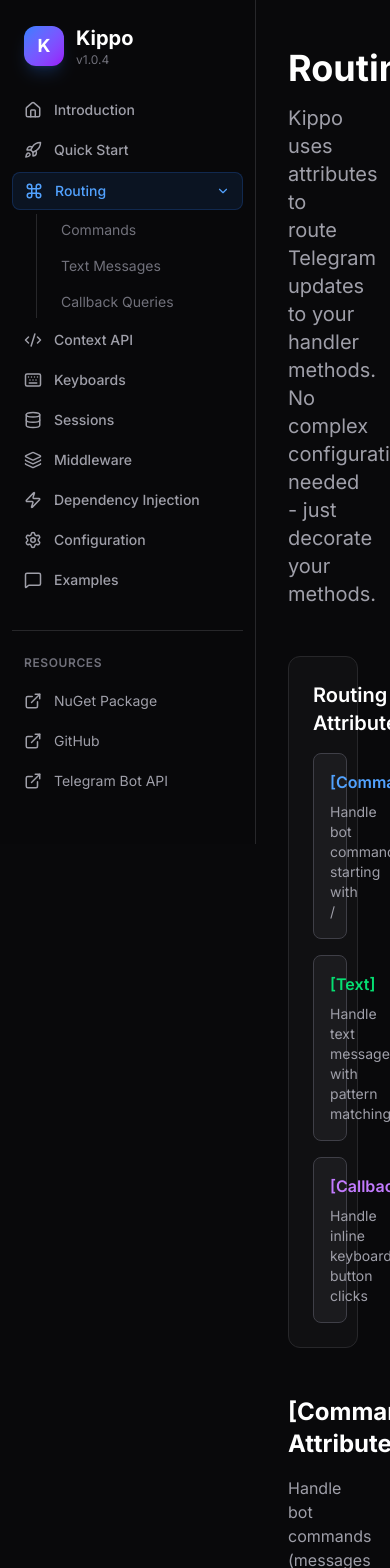
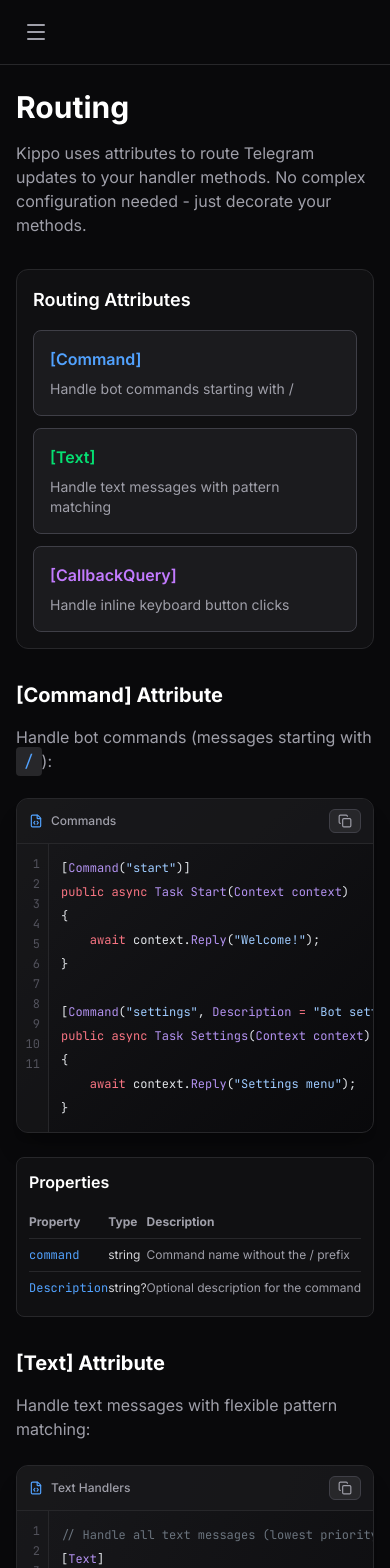
Before and after one commit to TimurbekDev/kippo-doc, a React (Vite) app: page /routing in a window 390 px wide. Shown: the top 1568 px of the page. Built offline with nearby package versions, Linux system fonts and the light colour scheme.

Commit message:
make resposive ui

```diff
--- a/src/components/CodeBlock.tsx
+++ b/src/components/CodeBlock.tsx
@@ -73,19 +73,19 @@
   return (
     <div className="group rounded-xl overflow-hidden border border-zinc-800 bg-gradient-to-br from-zinc-900 to-zinc-950 my-4 shadow-xl shadow-black/20">
       {/* Header */}
-      <div className="flex items-center justify-between px-4 py-2.5 bg-zinc-900/80 border-b border-zinc-800">
-        <div className="flex items-center gap-3">
+      <div className="flex items-center justify-between px-3 sm:px-4 py-2.5 bg-zinc-900/80 border-b border-zinc-800">
+        <div className="flex items-center gap-2 sm:gap-3">
           {/* Traffic lights */}
-          <div className="flex items-center gap-1.5">
+          <div className="hidden sm:flex items-center gap-1.5">
             <div className="w-3 h-3 rounded-full bg-red-500/80"></div>
             <div className="w-3 h-3 rounded-full bg-yellow-500/80"></div>
             <div className="w-3 h-3 rounded-full bg-green-500/80"></div>
           </div>
 
           {/* Filename or language */}
-          <div className="flex items-center gap-2 text-sm">
+          <div className="flex items-center gap-2 text-xs sm:text-sm">
             {getLanguageIcon(language)}
-            <span className="text-zinc-400 font-medium">
+            <span className="text-zinc-400 font-medium truncate max-w-[150px] sm:max-w-none">
               {filename || getLanguageLabel(language)}
             </span>
           </div>
@@ -94,7 +94,7 @@
         {/* Copy button */}
         <button
           onClick={copyToClipboard}
-          className={`flex items-center gap-1.5 px-2.5 py-1 rounded-md text-xs font-medium transition-all ${
+          className={`flex items-center gap-1 sm:gap-1.5 px-2 sm:px-2.5 py-1 rounded-md text-xs font-medium transition-all ${
             copied
               ? 'bg-green-500/20 text-green-400 border border-green-500/30'
               : 'bg-zinc-800 text-zinc-400 hover:text-white hover:bg-zinc-700 border border-zinc-700'
@@ -104,12 +104,12 @@
           {copied ? (
             <>
               <Check size={14} />
-              Copied!
+              <span className="hidden sm:inline">Copied!</span>
             </>
           ) : (
             <>
               <Copy size={14} />
-              Copy
+              <span className="hidden sm:inline">Copy</span>
             </>
           )}
         </button>
@@ -118,14 +118,14 @@
       {/* Code content */}
       <div className="relative flex">
         {shouldShowLineNumbers && (
-          <div className="flex-shrink-0 w-12 bg-zinc-900/50 border-r border-zinc-800 pt-4 pb-4 text-right pr-3 text-zinc-600 text-sm font-mono select-none">
+          <div className="flex-shrink-0 w-8 sm:w-12 bg-zinc-900/50 border-r border-zinc-800 pt-3 sm:pt-4 pb-3 sm:pb-4 text-right pr-2 sm:pr-3 text-zinc-600 text-xs sm:text-sm font-mono select-none">
             {lines.map((_, i) => (
-              <div key={i} className="h-6">{i + 1}</div>
+              <div key={i} className="h-5 sm:h-6">{i + 1}</div>
             ))}
           </div>
         )}
         <div
-          className={`shiki-wrapper flex-1 p-4 overflow-x-auto text-sm font-mono`}
+          className={`shiki-wrapper flex-1 p-3 sm:p-4 overflow-x-auto text-xs sm:text-sm font-mono`}
           dangerouslySetInnerHTML={{ __html: highlightedCode }}
         />
       </div>
--- a/src/components/Layout.tsx
+++ b/src/components/Layout.tsx
@@ -1,12 +1,28 @@
+import { useState } from 'react';
 import { Outlet } from 'react-router-dom';
+import { Menu } from 'lucide-react';
 import { Sidebar } from './Sidebar';
 
 export function Layout() {
+  const [isSidebarOpen, setIsSidebarOpen] = useState(false);
+
   return (
     <div className="flex min-h-screen bg-zinc-950">
-      <Sidebar />
+      <Sidebar isOpen={isSidebarOpen} onClose={() => setIsSidebarOpen(false)} />
+
       <main className="flex-1 overflow-x-hidden">
-        <div className="max-w-4xl mx-auto px-8 py-12">
+        {/* Mobile header with hamburger menu */}
+        <div className="lg:hidden sticky top-0 z-30 bg-zinc-950 border-b border-zinc-800 px-4 py-3">
+          <button
+            onClick={() => setIsSidebarOpen(true)}
+            className="p-2 rounded-lg text-zinc-400 hover:text-white hover:bg-zinc-800 transition-colors"
+            aria-label="Open menu"
+          >
+            <Menu size={24} />
+          </button>
+        </div>
+
+        <div className="max-w-4xl mx-auto px-4 sm:px-6 lg:px-8 py-6 sm:py-8 lg:py-12">
           <Outlet />
         </div>
       </main>
--- a/src/components/Sidebar.tsx
+++ b/src/components/Sidebar.tsx
@@ -11,7 +11,8 @@
   Zap,
   Settings,
   ChevronRight,
-  ExternalLink
+  ExternalLink,
+  X
 } from 'lucide-react';
 
 interface NavItem {
@@ -43,13 +44,43 @@
   { title: 'Examples', href: '/examples', icon: <MessageSquare size={18} /> },
 ];
 
-export function Sidebar() {
+interface SidebarProps {
+  isOpen: boolean;
+  onClose: () => void;
+}
+
+export function Sidebar({ isOpen, onClose }: SidebarProps) {
   const location = useLocation();
 
   return (
-    <aside className="w-64 h-screen sticky top-0 border-r border-zinc-800 bg-zinc-950/50 overflow-y-auto">
+    <>
+      {/* Mobile overlay */}
+      {isOpen && (
+        <div
+          className="fixed inset-0 bg-black/50 z-40 lg:hidden"
+          onClick={onClose}
+        />
+      )}
+
+      {/* Sidebar */}
+      <aside className={`
+        fixed lg:sticky top-0 h-screen z-50
+        w-64 border-r border-zinc-800 bg-zinc-950 overflow-y-auto
+        transition-transform duration-300 ease-in-out
+        lg:translate-x-0
+        ${isOpen ? 'translate-x-0' : '-translate-x-full'}
+      `}>
       <div className="p-6">
-        <Link to="/" className="flex items-center gap-3 group">
+        {/* Close button for mobile */}
+        <button
+          onClick={onClose}
+          className="lg:hidden absolute top-4 right-4 p-2 rounded-lg text-zinc-400 hover:text-white hover:bg-zinc-800 transition-colors"
+          aria-label="Close menu"
+        >
+          <X size={20} />
+        </button>
+
+        <Link to="/" className="flex items-center gap-3 group" onClick={onClose}>
           <div className="w-10 h-10 rounded-xl bg-gradient-to-br from-blue-500 to-purple-600 flex items-center justify-center shadow-lg shadow-blue-500/20">
             <span className="text-white font-bold text-lg">K</span>
           </div>
@@ -70,6 +101,7 @@
               <li key={item.href}>
                 <Link
                   to={item.href}
+                  onClick={onClose}
                   className={`flex items-center gap-3 px-3 py-2 rounded-lg text-sm font-medium transition-all ${
                     isActive
                       ? 'bg-blue-500/10 text-blue-400 border border-blue-500/20'
@@ -91,6 +123,7 @@
                       <li key={subItem.href}>
                         <Link
                           to={subItem.href}
+                          onClick={onClose}
                           className={`block px-3 py-1.5 rounded-md text-sm transition-colors ${
                             location.pathname === subItem.href
                               ? 'text-blue-400'
@@ -150,5 +183,6 @@
         </div>
       </nav>
     </aside>
+    </>
   );
 }
--- a/src/pages/QuickStart.tsx
+++ b/src/pages/QuickStart.tsx
@@ -84,17 +84,17 @@
 
 export function QuickStart() {
   return (
-    <div className="space-y-12">
+    <div className="space-y-8 sm:space-y-12">
       <div>
-        <h1 className="text-4xl font-bold text-white mb-4">Quick Start</h1>
-        <p className="text-xl text-zinc-400">
+        <h1 className="text-3xl sm:text-4xl font-bold text-white mb-4">Quick Start</h1>
+        <p className="text-base sm:text-lg lg:text-xl text-zinc-400">
           Get your Telegram bot running in under 5 minutes with this step-by-step guide.
         </p>
       </div>
 
       {/* Prerequisites */}
-      <section className="p-6 rounded-xl border border-zinc-800 bg-zinc-900/50">
-        <h2 className="text-xl font-semibold text-white mb-4 flex items-center gap-2">
+      <section className="p-4 sm:p-6 rounded-xl border border-zinc-800 bg-zinc-900/50">
+        <h2 className="text-lg sm:text-xl font-semibold text-white mb-4 flex items-center gap-2">
           <Info className="text-blue-500" size={20} />
           Prerequisites
         </h2>
@@ -120,10 +120,10 @@
           <div className="w-8 h-8 rounded-full bg-blue-600 flex items-center justify-center text-white font-bold text-sm">
             0
           </div>
-          <h2 className="text-2xl font-bold text-white">Get Your Bot Token</h2>
+          <h2 className="text-xl sm:text-2xl font-bold text-white">Get Your Bot Token</h2>
         </div>
 
-        <div className="pl-11 space-y-4">
+        <div className="pl-8 sm:pl-11 space-y-4">
           <p className="text-zinc-400">
             Before you start, you need a bot token from Telegram:
           </p>
@@ -149,10 +149,10 @@
           <div className="w-8 h-8 rounded-full bg-blue-600 flex items-center justify-center text-white font-bold text-sm">
             1
           </div>
-          <h2 className="text-2xl font-bold text-white">Create a New Project</h2>
+          <h2 className="text-xl sm:text-2xl font-bold text-white">Create a New Project</h2>
         </div>
 
-        <div className="pl-11 space-y-4">
+        <div className="pl-8 sm:pl-11 space-y-4">
           <p className="text-zinc-400">
             Create a new ASP.NET Core project and install the Kippo package:
           </p>
@@ -166,10 +166,10 @@
           <div className="w-8 h-8 rounded-full bg-blue-600 flex items-center justify-center text-white font-bold text-sm">
             2
           </div>
-          <h2 className="text-2xl font-bold text-white">Configure Your Bot Token</h2>
+          <h2 className="text-xl sm:text-2xl font-bold text-white">Configure Your Bot Token</h2>
         </div>
 
-        <div className="pl-11 space-y-4">
+        <div className="pl-8 sm:pl-11 space-y-4">
           <p className="text-zinc-400">
             Add your bot token to <code className="px-2 py-1 rounded bg-zinc-800 text-blue-400">appsettings.json</code>:
           </p>
@@ -190,16 +190,16 @@
           <div className="w-8 h-8 rounded-full bg-blue-600 flex items-center justify-center text-white font-bold text-sm">
             3
           </div>
-          <h2 className="text-2xl font-bold text-white">Create Your Bot Handler</h2>
+          <h2 className="text-xl sm:text-2xl font-bold text-white">Create Your Bot Handler</h2>
         </div>
 
-        <div className="pl-11 space-y-4">
+        <div className="pl-8 sm:pl-11 space-y-4">
           <p className="text-zinc-400">
             Create a new file <code className="px-2 py-1 rounded bg-zinc-800 text-blue-400">MyBotHandler.cs</code> with your bot logic:
           </p>
           <CodeBlock code={step2Code} language="csharp" filename="MyBotHandler.cs" />
 
-          <div className="grid grid-cols-1 md:grid-cols-2 gap-4 mt-6">
+          <div className="grid grid-cols-1 sm:grid-cols-2 gap-4 mt-6">
             <div className="p-4 rounded-lg border border-zinc-800 bg-zinc-900/50">
               <h4 className="font-semibold text-white mb-2">[Command] Attribute</h4>
               <p className="text-zinc-400 text-sm">Handles commands like /start, /help</p>
@@ -218,10 +218,10 @@
           <div className="w-8 h-8 rounded-full bg-blue-600 flex items-center justify-center text-white font-bold text-sm">
             4
           </div>
-          <h2 className="text-2xl font-bold text-white">Register Kippo in Program.cs</h2>
+          <h2 className="text-xl sm:text-2xl font-bold text-white">Register Kippo in Program.cs</h2>
         </div>
 
-        <div className="pl-11 space-y-4">
+        <div className="pl-8 sm:pl-11 space-y-4">
           <p className="text-zinc-400">
             Replace the contents of <code className="px-2 py-1 rounded bg-zinc-800 text-blue-400">Program.cs</code>:
           </p>
@@ -235,10 +235,10 @@
           <div className="w-8 h-8 rounded-full bg-blue-600 flex items-center justify-center text-white font-bold text-sm">
             5
           </div>
-          <h2 className="text-2xl font-bold text-white">Run Your Bot</h2>
+          <h2 className="text-xl sm:text-2xl font-bold text-white">Run Your Bot</h2>
         </div>
 
-        <div className="pl-11 space-y-4">
+        <div className="pl-8 sm:pl-11 space-y-4">
           <p className="text-zinc-400">
             Start your bot with:
           </p>
@@ -257,8 +257,8 @@
       </section>
 
       {/* Project Structure */}
-      <section className="p-6 rounded-xl border border-zinc-800 bg-zinc-900/50">
-        <h2 className="text-xl font-semibold text-white mb-4">Final Project Structure</h2>
+      <section className="p-4 sm:p-6 rounded-xl border border-zinc-800 bg-zinc-900/50">
+        <h2 className="text-lg sm:text-xl font-semibold text-white mb-4">Final Project Structure</h2>
         <CodeBlock
           code={`MyTelegramBot/
 ├── Program.cs              # Application entry point
@@ -270,12 +270,12 @@
       </section>
 
       {/* Next Steps */}
-      <section className="p-8 rounded-xl bg-gradient-to-br from-blue-500/10 to-purple-500/10 border border-blue-500/20">
-        <h2 className="text-2xl font-bold text-white mb-4">What's Next?</h2>
+      <section className="p-4 sm:p-6 lg:p-8 rounded-xl bg-gradient-to-br from-blue-500/10 to-purple-500/10 border border-blue-500/20">
+        <h2 className="text-xl sm:text-2xl font-bold text-white mb-4">What's Next?</h2>
         <p className="text-zinc-300 mb-6">
           Now that your bot is running, explore more features:
         </p>
-        <div className="grid grid-cols-1 md:grid-cols-2 gap-4">
+        <div className="grid grid-cols-1 sm:grid-cols-2 gap-3 sm:gap-4">
           <Link
             to="/routing"
             className="flex items-center justify-between p-4 rounded-lg bg-zinc-800/50 hover:bg-zinc-800 border border-zinc-700 transition-colors group"
--- a/src/pages/Routing.tsx
+++ b/src/pages/Routing.tsx
@@ -86,19 +86,19 @@
 
 export function Routing() {
   return (
-    <div className="space-y-12">
+    <div className="space-y-8 sm:space-y-12">
       <div>
-        <h1 className="text-4xl font-bold text-white mb-4">Routing</h1>
-        <p className="text-xl text-zinc-400">
+        <h1 className="text-3xl sm:text-4xl font-bold text-white mb-4">Routing</h1>
+        <p className="text-base sm:text-lg lg:text-xl text-zinc-400">
           Kippo uses attributes to route Telegram updates to your handler methods.
           No complex configuration needed - just decorate your methods.
         </p>
       </div>
 
       {/* Overview */}
-      <section className="p-6 rounded-xl border border-zinc-800 bg-zinc-900/50">
-        <h2 className="text-xl font-semibold text-white mb-4">Routing Attributes</h2>
-        <div className="grid grid-cols-1 md:grid-cols-3 gap-4">
+      <section className="p-4 sm:p-6 rounded-xl border border-zinc-800 bg-zinc-900/50">
+        <h2 className="text-lg sm:text-xl font-semibold text-white mb-4">Routing Attributes</h2>
+        <div className="grid grid-cols-1 sm:grid-cols-2 lg:grid-cols-3 gap-3 sm:gap-4">
           <div className="p-4 rounded-lg bg-zinc-800/50 border border-zinc-700">
             <h3 className="font-semibold text-blue-400 mb-2">[Command]</h3>
             <p className="text-zinc-400 text-sm">Handle bot commands starting with /</p>
@@ -116,15 +116,15 @@
 
       {/* Command Attribute */}
       <section>
-        <h2 className="text-2xl font-bold text-white mb-4">[Command] Attribute</h2>
+        <h2 className="text-xl sm:text-2xl font-bold text-white mb-4">[Command] Attribute</h2>
         <p className="text-zinc-400 mb-6">
           Handle bot commands (messages starting with <code className="px-2 py-1 rounded bg-zinc-800 text-blue-400">/</code>):
         </p>
         <CodeBlock code={commandExample} language="csharp" filename="Commands" />
 
-        <div className="mt-6 p-4 rounded-lg border border-zinc-800 bg-zinc-900/50">
+        <div className="mt-6 p-3 sm:p-4 rounded-lg border border-zinc-800 bg-zinc-900/50 overflow-x-auto">
           <h4 className="font-semibold text-white mb-3">Properties</h4>
-          <table className="w-full text-sm">
+          <table className="w-full text-xs sm:text-sm">
             <thead>
               <tr className="border-b border-zinc-800">
                 <th className="text-left py-2 text-zinc-400">Property</th>
@@ -150,15 +150,15 @@
 
       {/* Text Attribute */}
       <section>
-        <h2 className="text-2xl font-bold text-white mb-4">[Text] Attribute</h2>
+        <h2 className="text-xl sm:text-2xl font-bold text-white mb-4">[Text] Attribute</h2>
         <p className="text-zinc-400 mb-6">
           Handle text messages with flexible pattern matching:
         </p>
         <CodeBlock code={textExample} language="csharp" filename="Text Handlers" />
 
-        <div className="mt-6 p-4 rounded-lg border border-zinc-800 bg-zinc-900/50">
+        <div className="mt-6 p-3 sm:p-4 rounded-lg border border-zinc-800 bg-zinc-900/50 overflow-x-auto">
           <h4 className="font-semibold text-white mb-3">Properties</h4>
-          <table className="w-full text-sm">
+          <table className="w-full text-xs sm:text-sm">
             <thead>
               <tr className="border-b border-zinc-800">
                 <th className="text-left py-2 text-zinc-400">Property</th>
@@ -207,15 +207,15 @@
 
       {/* CallbackQuery Attribute */}
       <section>
-        <h2 className="text-2xl font-bold text-white mb-4">[CallbackQuery] Attribute</h2>
+        <h2 className="text-xl sm:text-2xl font-bold text-white mb-4">[CallbackQuery] Attribute</h2>
         <p className="text-zinc-400 mb-6">
           Handle inline keyboard button clicks:
         </p>
         <CodeBlock code={callbackExample} language="csharp" filename="Callback Handlers" />
 
-        <div className="mt-6 p-4 rounded-lg border border-zinc-800 bg-zinc-900/50">
+        <div className="mt-6 p-3 sm:p-4 rounded-lg border border-zinc-800 bg-zinc-900/50 overflow-x-auto">
           <h4 className="font-semibold text-white mb-3">Pattern Matching</h4>
-          <table className="w-full text-sm">
+          <table className="w-full text-xs sm:text-sm">
             <thead>
               <tr className="border-b border-zinc-800">
                 <th className="text-left py-2 text-zinc-400">Pattern</th>
@@ -242,7 +242,7 @@
 
       {/* Multiple Attributes */}
       <section>
-        <h2 className="text-2xl font-bold text-white mb-4">Multiple Attributes</h2>
+        <h2 className="text-xl sm:text-2xl font-bold text-white mb-4">Multiple Attributes</h2>
         <p className="text-zinc-400 mb-6">
           A single handler can respond to multiple triggers:
         </p>
@@ -250,7 +250,7 @@
       </section>
 
       {/* Next Steps */}
-      <section className="flex gap-4">
+      <section className="flex flex-col sm:flex-row gap-3 sm:gap-4">
         <Link
           to="/context"
           className="flex-1 flex items-center justify-between p-4 rounded-lg bg-zinc-800/50 hover:bg-zinc-800 border border-zinc-700 transition-colors group"
```
Also changed, not shown: src/pages/Home.tsx (+20 -23 lines).
